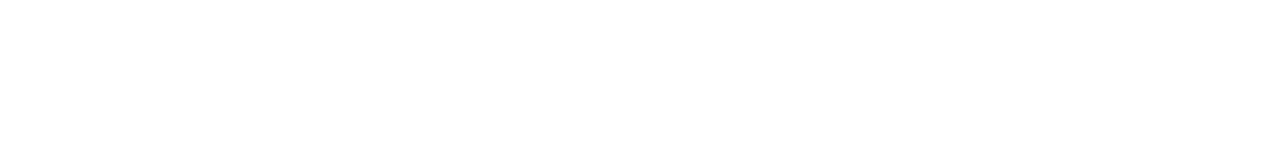
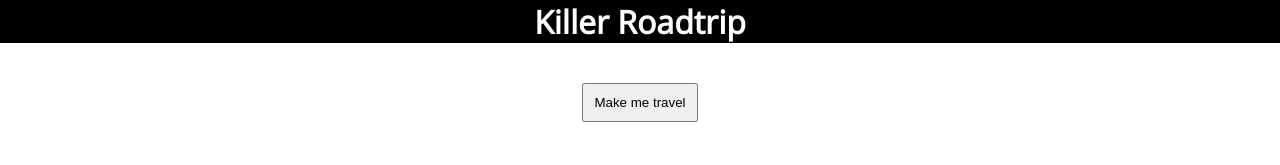
Before and after one commit to antoinegslight/Ticketmaster-DevJam, a plain HTML site: page index.html in a window 1280 px wide. Drawn offline with nearby package versions, Linux system fonts and the light colour scheme.

Commit message:
begin ui

```diff
--- /dev/null
+++ b/Components/homepage.js
@@ -0,0 +1,42 @@
+var homepage = $('#homepage');
+var map = $('#map');
+var restart = $('#restart');
+var mainButton = $('#mainButton');
+
+$(document).ready(function(){
+    var roadtrip = [{
+        city:"New York",
+        country:"United States Of America",
+        date:"2016-04-30",
+        latitude:"40.75910030",
+        longitude:"-73.98467890",
+        name:"An American in Paris (NY)",
+        time:"20:00:00",
+        url:"http://ticketmaster.com/event/03004F15EE678ED4",
+        venue:"Palace Theatre New York"}];
+
+    map.hide();
+
+    mainButton.click(function(){
+        map.show();
+        homepage.hide();
+        showEvents();
+    });
+
+    restart.click(function(){
+        map.hide();
+        $('#events').empty();
+        homepage.show();
+    });
+
+    var showEvents = function(){
+        roadtrip.forEach(function(event){
+            $("#events").append("<div class='event'>" +
+                "<h3>" + event.name + "</h3>" +
+                "<div>Date: " + event.date + " " + event.time + "</div>" +
+                "<div>Location: " + event.venue + ", " + event.city + "</div>" +
+                "<a href='" +event.url +"'><button type='button'>Buy Tickets</button></a>" +
+                "</div>");
+        });
+    }
+});
--- a/Style/maintstyle.css
+++ b/Style/maintstyle.css
@@ -0,0 +1,30 @@
+@import url(https://fonts.googleapis.com/css?family=Open+Sans);
+
+body{
+    font-family: 'Open Sans', sans-serif;
+    margin: 0;
+}
+
+.container {
+    display: flex;
+    flex-direction: column;
+    align-items: center;
+}
+
+.component{
+    margin: 10px;
+}
+
+h1{
+    float: left;
+    background-color: black;
+    color: white;
+    text-align: center;
+    margin: 0 auto;
+    width: 100%;
+}
+
+.btn{
+    padding: 10px;
+    margin: 30px;
+}
--- a/index.html
+++ b/index.html
@@ -3,9 +3,29 @@
 <head>
     <meta charset="UTF-8">
     <meta name="viewport" content="width=device-width, initial-scale=1">
+    <link rel="stylesheet" href="style/maintstyle.css">
+    <script src="https://ajax.googleapis.com/ajax/libs/jquery/1.12.2/jquery.min.js"></script>
     <title>Killer Roadtrip</title>
 </head>
 <body>
+    <div class="container">
+        <h1>Killer Roadtrip</h1>
+        <div id="homepage" class="component">
+            <button id="mainButton" class="btn">Make me travel</button>
+        </div>
+        <div id="map" class="component">
+            <div>
+                map ...
+            </div>
+            <div id="events">
+                <h2>Events:</h2>
+            </div>
+            <div>
+                <button id="restart" class="btn">Restart roadtrip</button>
+            </div>
 
+        </div>
+    </div>
+    <script src="Components/homepage.js"></script>
 </body>
 </html>
```
